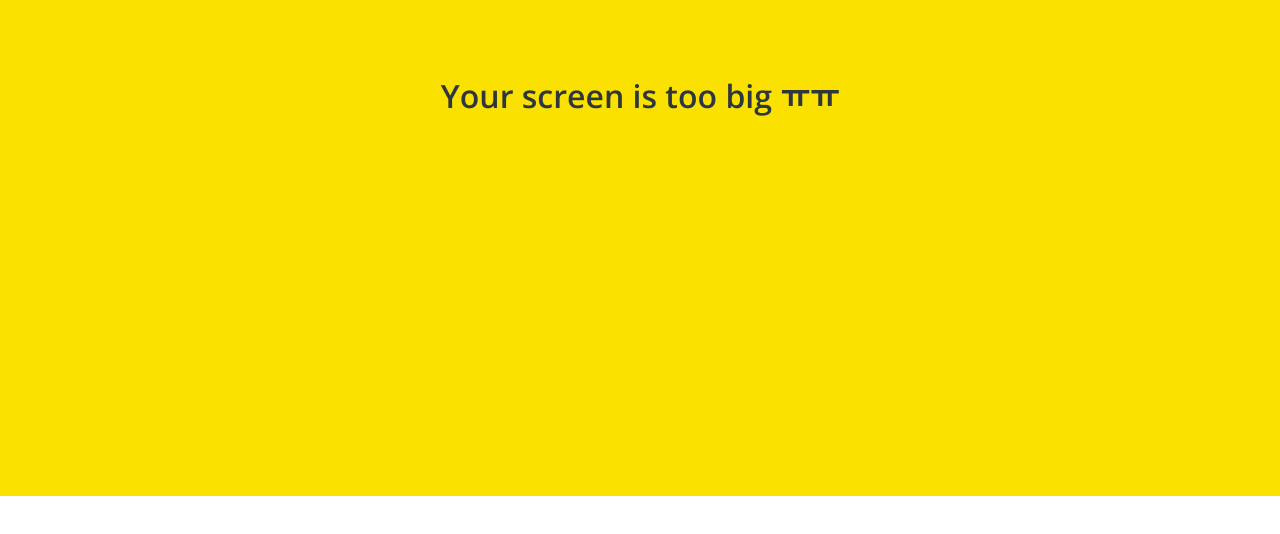
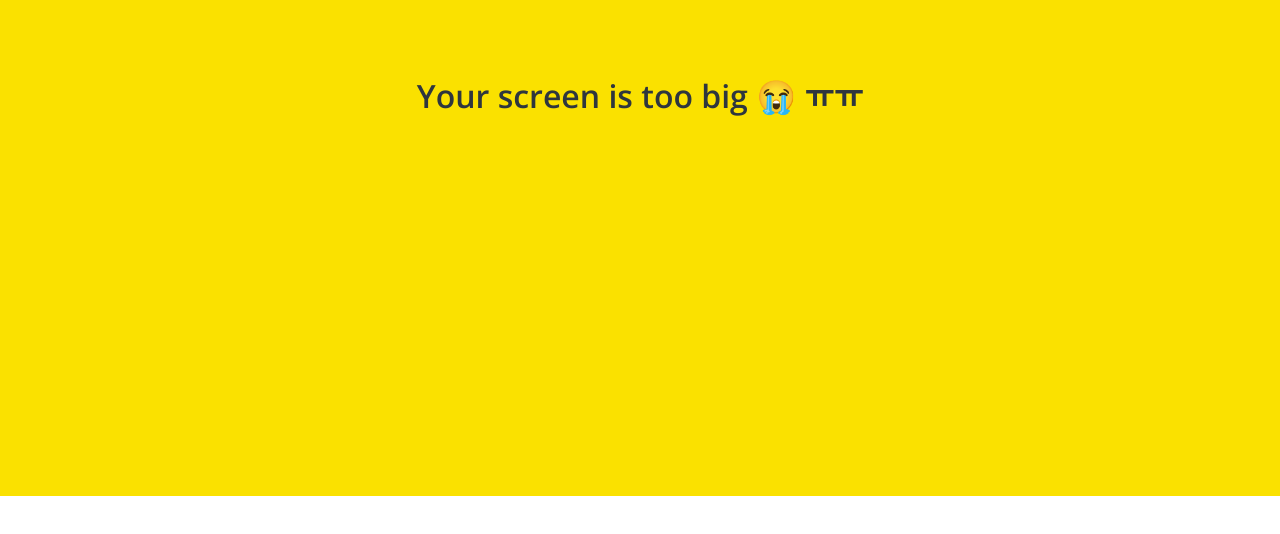
Before and after one commit to Eunbbee/kokoa-clone-2021, a plain HTML site: page index.html in a window 1280 px wide. Shown: the part 304-838 px from the top of the page. Drawn offline with nearby package versions, Linux system fonts and the light colour scheme.

Commit message:
😭 😭

```diff
--- a/index.html
+++ b/index.html
@@ -41,7 +41,7 @@
 
 
         <div id="no-mobile">
-            <span>Your screen is too big ㅠㅠ</span>
+            <span>Your screen is too big 😭 ㅠㅠ</span>
         </div>
 
 
```
Also changed, not shown: chat.html (+1 -1 lines), chats.html (+1 -1 lines), find.html (+1 -1 lines), friends.html (+1 -1 lines), more.html (+1 -1 lines), settings.html (+1 -1 lines).
